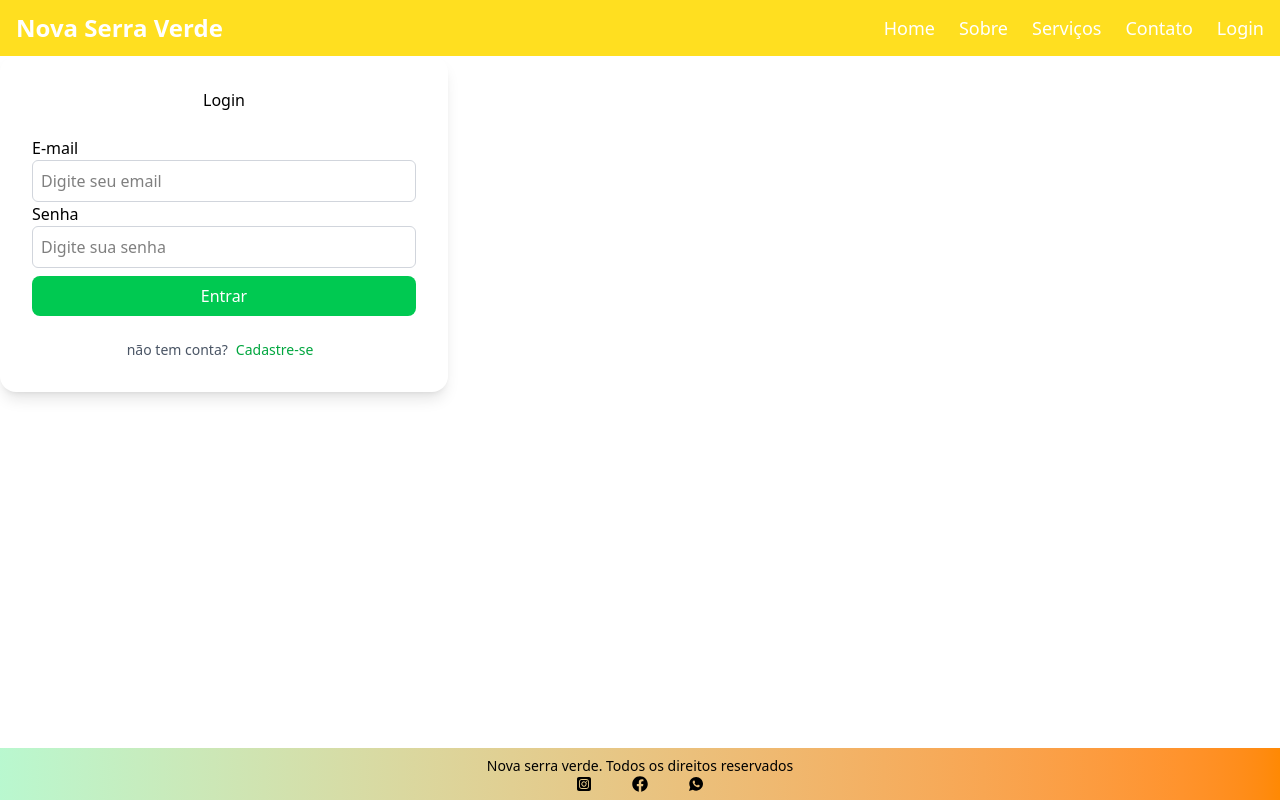
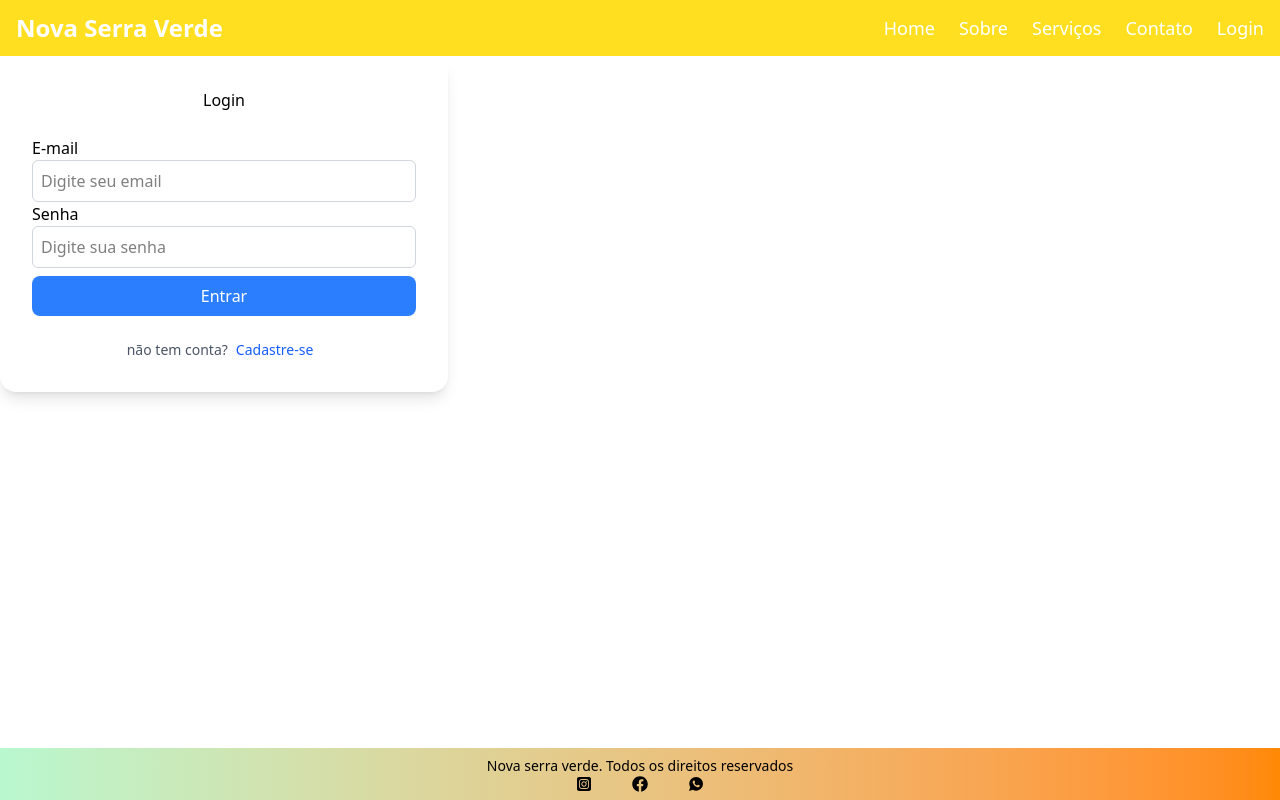
Before and after one commit to Lyan151/Frontend-portalTurismo, a React (Vite) app: page /login in a window 1280 px wide. Built offline with nearby package versions, Linux system fonts and the light colour scheme.

Commit message:
Update loginForm.jsx

```diff
--- a/src/components/loginForm.jsx
+++ b/src/components/loginForm.jsx
@@ -9,11 +9,10 @@ const LoginForm = () =>{
     const handleSubmit = async (e) => {
       e.preventDefault();
       try {
-        const response = await axios.post("https://backend-poratlturismo-cm8i.onrender.com/api/auth/login/users", {
-        name: nome,
-        email,
+        const response = await axios.post("https://backend-poratlturismo-cm8i.onrender.com/api/auth/login", {
+            email,
             password: senha
-        });
+        })
         const userData = response.data;
         localStorage.setItem("user", JSON.stringify(userData))
         alert("usuario logado com sucesso!!")
@@ -41,7 +40,7 @@ const LoginForm = () =>{
                     value={email}
                     onChange={(e) => setEmail(e.target.value)}
                     required
-                    className="w-full border border-gray-300 p-2 rounded-md focus:outline-none focus:ring-2 focus:ring-green-500 text-sm sm:text-base"
+                    className="w-full border border-gray-300 p-2 rounded-md focus:outline-none focus:ring-2 focus:ring-blue-500 text-sm sm:text-base"
                     placeholder="Digite seu email"/>
                 </div>
                 <div>
@@ -53,17 +52,17 @@ const LoginForm = () =>{
                     value={senha}
                     onChange={(e) => setSenha(e.target.value)}
                     required
-                    className="w-full border border-gray-300 p-2 rounded-md focus:outline-none focus:ring-2 focus:ring-green-500 text-sm sm:text-base"
+                    className="w-full border border-gray-300 p-2 rounded-md focus:outline-none focus:ring-2 focus:ring-blue-500 text-sm sm:text-base"
                     placeholder="Digite sua senha" />
                 </div>
-                <button type="submit" className="bg-green-500 hover:bg-green-600 text-white px-6 py-2
+                <button type="submit" className="bg-blue-500 hover:bg-blue-600 text-white px-6 py-2
                 rounded-lg transition duration-300 w-full sm:w-full mt-2">
                     Entrar
                 </button>
 
               </form>
               <p className="mt-6 text-center text-sm text-gray-600">não tem conta?
-              <a href="/register" className="text-green-600 hover:underline text-center p-2">Cadastre-se</a>
+              <a href="/register" className="text-blue-600 hover:underline text-center p-2">Cadastre-se</a>
               </p>
           </div>
         </>
```
